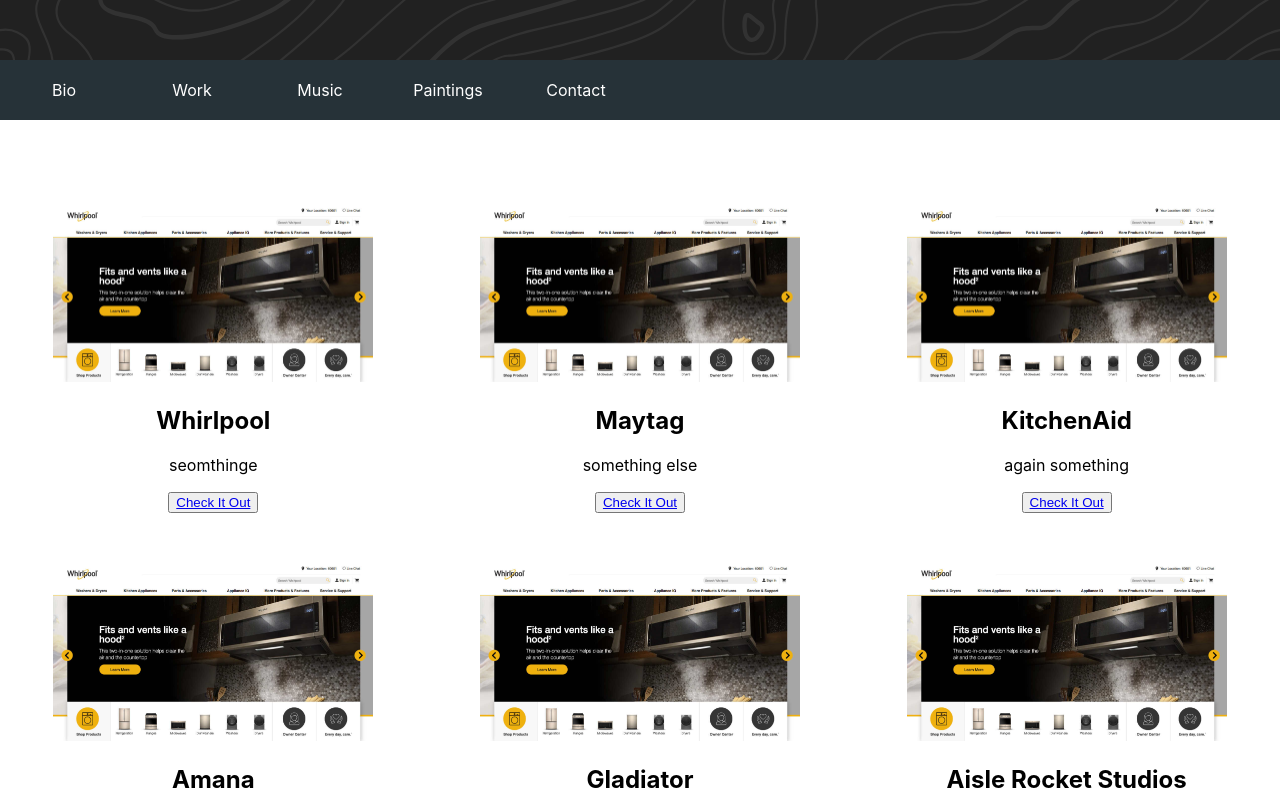
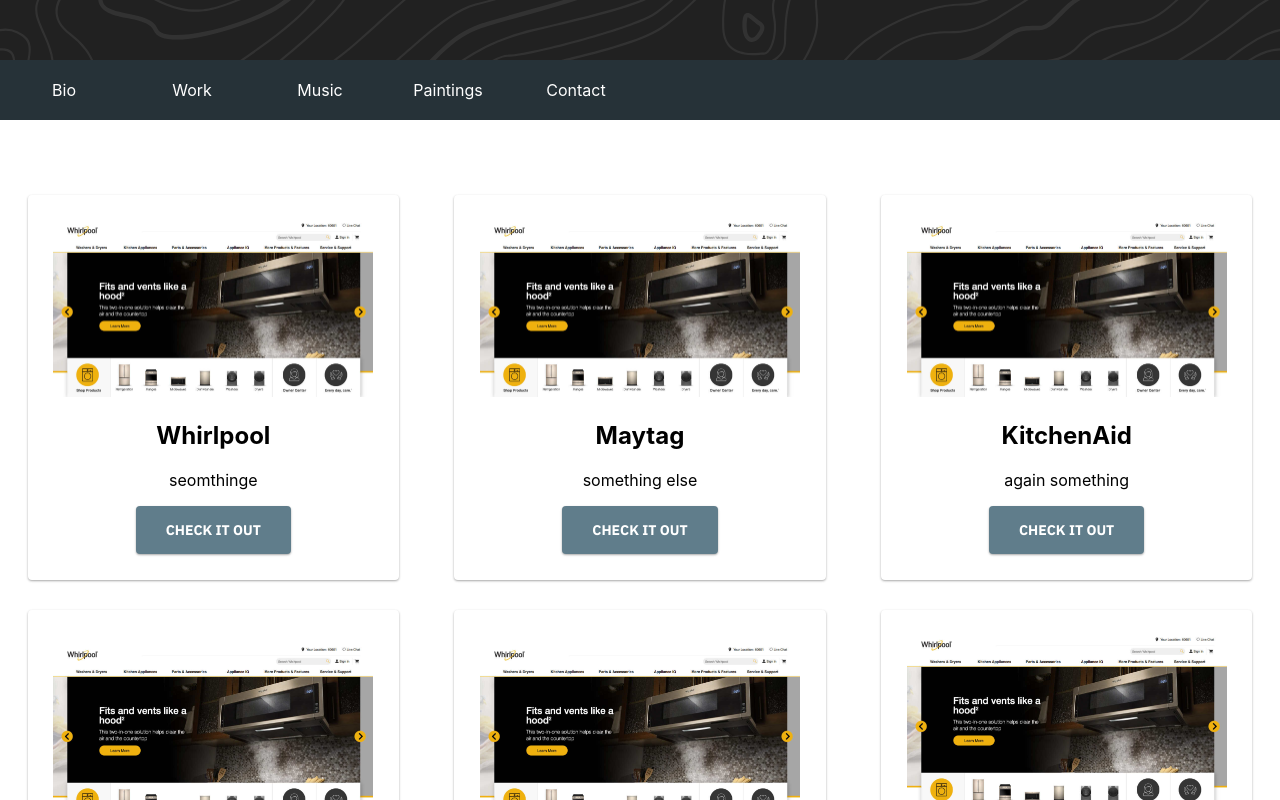
Before and after one commit to uelski/portfolio-site, a React (Create React App) app: page / in a window 1280 px wide. Shown: the part 740-1540 px from the top of the page. Built offline with nearby package versions, Linux system fonts and the light colour scheme.

Commit message:
first pass work section no deep styling

```diff
--- a/src/components/SectionWork.js
+++ b/src/components/SectionWork.js
@@ -44,7 +44,7 @@
                 imgAlt: 'Gladiator Card Image'
             },
             {
-                headline: 'Aisle Rocket Studios',
+                headline: 'ARS',
                 copy: 'again soemthing again once more maybe',
                 link: 'http://aislerocket.com/',
                 imgSrc: whirlpoolImage,
--- a/src/components/WorkCard.js
+++ b/src/components/WorkCard.js
@@ -5,7 +5,7 @@
 
     render() {
         return(
-            <div className="work-card-container">
+            <div className="work-card-container flex">
 
                 <div className="work-card-image-container">
                     <img src={this.props.imgSrc} alt={this.props.imgAlt} />
@@ -13,9 +13,7 @@
                 <div className="work-card-copy-container">
                     <h2>{this.props.headline}</h2>
                     <p>{this.props.copy}</p>
-                    <button>
-                        <a href={this.props.link}>Check It Out</a>
-                    </button>
+                    <a className='button--primary' href={this.props.link}>Check It Out</a>
                 </div>
 
             </div>
--- a/src/styles/_helpers.scss
+++ b/src/styles/_helpers.scss
@@ -1,3 +1,7 @@
+// fonts
+@import url('https://fonts.googleapis.com/css?family=IBM+Plex+Sans:400,500,700');
+
+// global classes
 .flex {
     display: flex;
 
@@ -5,3 +9,50 @@
         flex-direction: column;
     }
 }
+
+.button {
+    &--primary {
+        position: relative;
+        background-color: #607d8b;
+        padding: 15px 30px;
+        text-decoration: none;
+        font-weight: normal;
+        font-size: 14px;
+        display: block;
+        max-width: 125px;
+        margin: 0 auto;
+        font-family: 'IBM Plex Sans', sans-serif;
+        color: white;
+        font-weight: bold;
+        text-transform: uppercase;
+        border-radius: 4px;
+        box-shadow: 0 1px 3px rgba(0,0,0,0.12), 0 1px 2px rgba(0,0,0,0.24);
+        transition: background-color .2s ease .1s;
+        &:before {
+            content: '';
+            position: absolute;
+            top: 0;
+            width: 0;
+            background: #00838f;
+            height: 6px;
+            left: 4px;
+            transition: width .2s ease-out;
+        }
+        &:after {
+            content: '';
+            position: absolute;
+            bottom: 0;
+            width: 0;
+            background: #00838f;
+            height: 6px;
+            right: 4px;
+            transition: width .2s ease-out;
+        }
+        &:hover {
+            background-color: #00838f;
+            &:before, &:after {
+                width: 90%;
+            }
+        }
+    }
+}
--- a/src/styles/_section.scss
+++ b/src/styles/_section.scss
@@ -1,6 +1,5 @@
 .page-section{
-    height: 1000px;
-    padding-top: 60px;
+    padding: 60px 0;
 
 
     &.section--music{
--- a/src/styles/_work-card.scss
+++ b/src/styles/_work-card.scss
@@ -1,6 +1,13 @@
 .work-card {
+
     &-container {
+        flex-direction: column;
+        justify-content: center;
+        align-items: center;
         padding: 2vw;
+        margin: 15px;
+        border-radius: 4px;
+        box-shadow: 0 1px 3px rgba(0,0,0,0.12), 0 1px 2px rgba(0,0,0,0.24);
     }
     &-image-container {
         width: 25vw;
@@ -8,4 +15,7 @@
             max-width: 100%;
         }
     }
+    &-copy-container {
+        max-width: 200px;
+    }
 }
```
